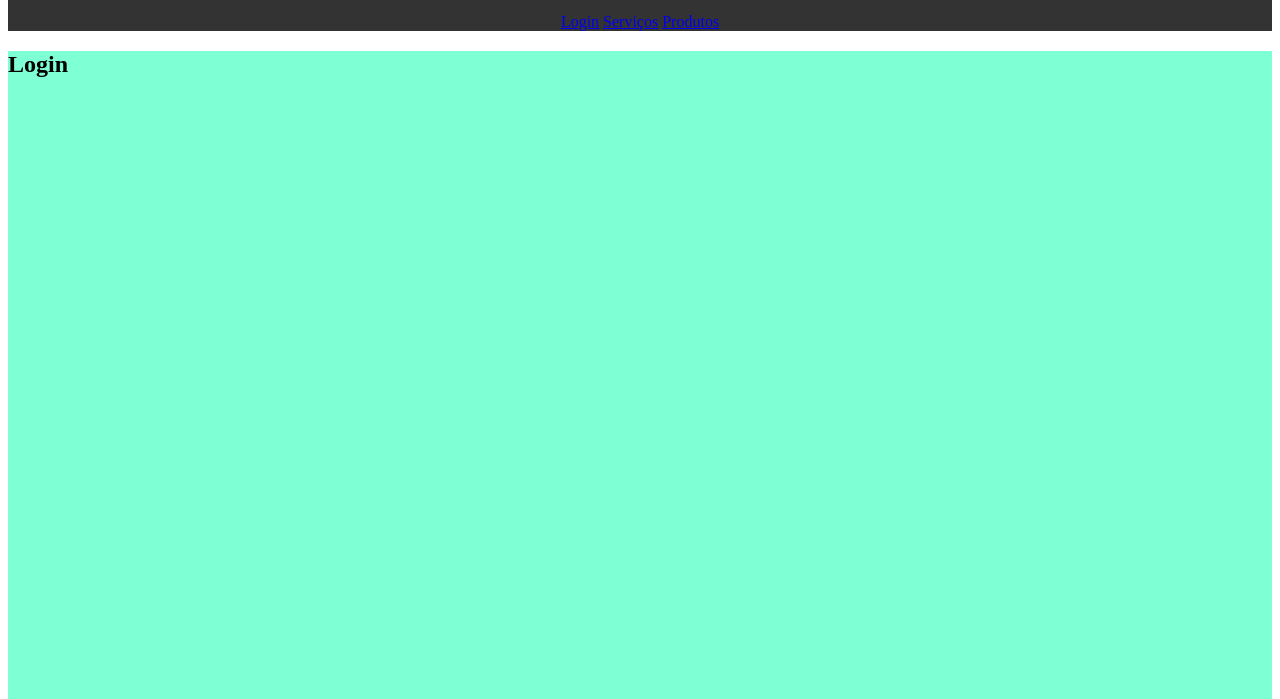
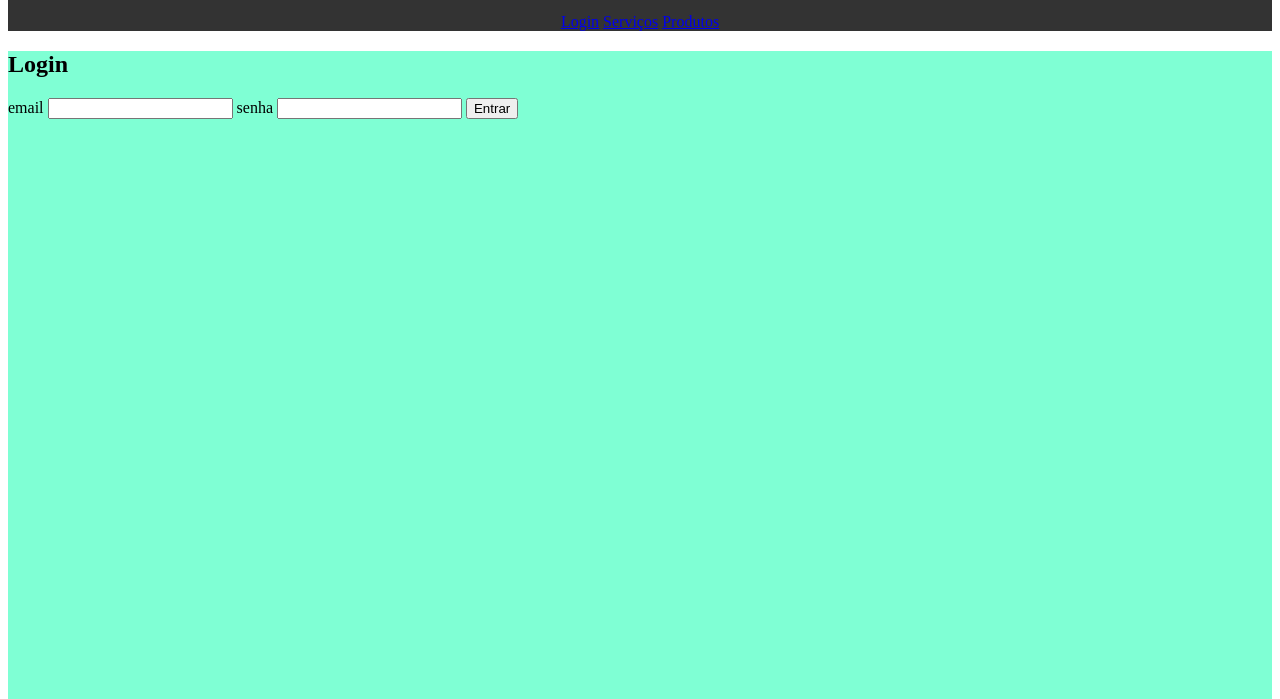
Before and after one commit to bruno025-rb/pet-shop, a plain HTML site: page index.html in a window 1280 px wide. Shown: the part 101-800 px from the top of the page. Drawn offline with Linux system fonts and the light colour scheme.

Commit message:
criando login

```diff
--- a/index.html
+++ b/index.html
@@ -22,6 +22,21 @@
 <section id="login">
     <h1>Login</h1>
     <p></p>
+    <form>
+
+
+        <label for="email">email</label>
+
+        <input type="email" id="email" required>
+
+        <label for="senha">senha</label>
+
+        <input type="password">
+        <button>Entrar</button>
+
+
+
+    </form>
 </section>
 
 <section id="serviços">
```
